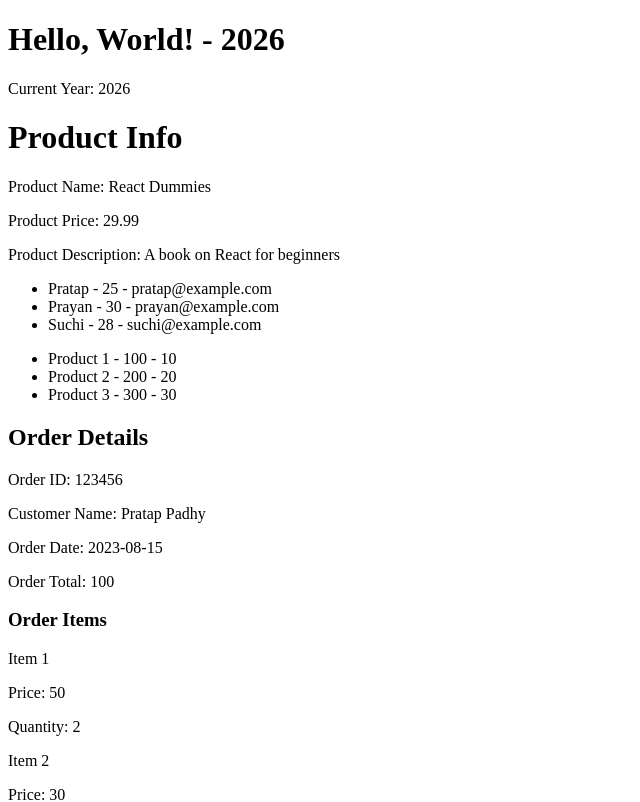
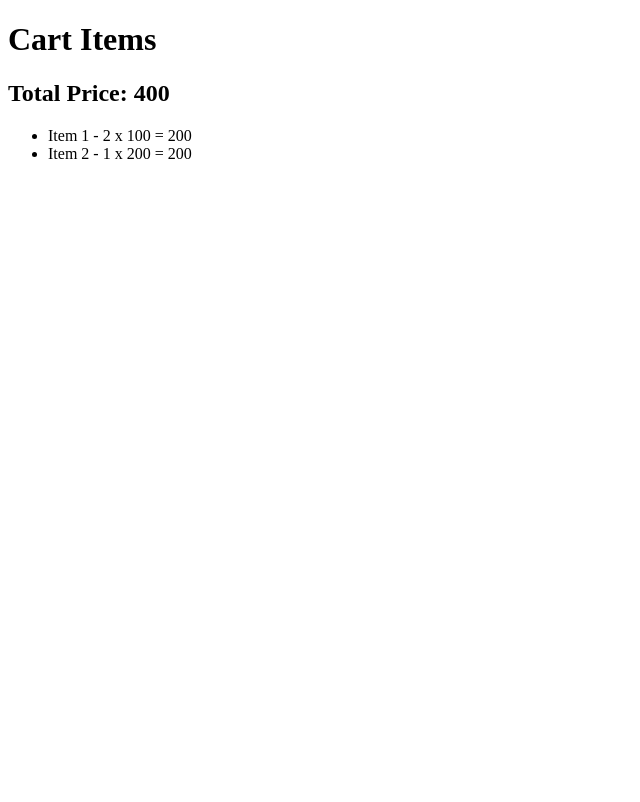
Before and after one commit to pratappadhy2005/react-starter, a React (Vite) app in the folder 11-End-To-End/react-demos/: page / in a window 1280 px wide. Shown: the top 802 px of the page, without its empty margins (0-640 px from the left). Built offline with nearby package versions, Linux system fonts and the light colour scheme.

Commit message:
-Added another example of conditional rendering

```diff
--- a/11-End-To-End/react-demos/src/App.jsx
+++ b/11-End-To-End/react-demos/src/App.jsx
@@ -5,20 +5,14 @@ import ProductList from "./components/ProductList"
 import OrderDetails from "./components/props/OrderDetails"
 import Parent from "./components/children/Parent"
 import Password from "./components/conditional/Password"
+import Cart from "./components/Cart"
 
 
 
 const App = () => {
   return (
     <div>
-      <Greeting />
-      <ProductInfo />
-      <UserList />
-      <ProductList />
-      <OrderDetails />
-      <Parent />
-      <Password isValid={true} />
-      <Password isValid={false} />
+      <Cart />
     </div>
   )
 }
--- /dev/null
+++ b/11-End-To-End/react-demos/src/components/Cart.jsx
@@ -0,0 +1,33 @@
+import React from 'react'
+
+const Cart = () => {
+    const items = [
+        {
+            id: 1,
+            name: 'Item 1',
+            price: 100,
+            quantity: 2
+        },
+        {
+            id: 2,
+            name: 'Item 2',
+            price: 200,
+            quantity: 1
+        }
+    ]
+    return (
+        <div>
+            <h1> Cart Items </h1>
+            {items.length > 0 && <h2>Total Price: {items.reduce((acc, cur) => acc + cur.price * cur.quantity, 0)}</h2>}
+            {items.length > 0 && <ul>
+                {items.map((item) => (
+                    <li key={item.id}>
+                        {item.name} - {item.quantity} x {item.price} = {item.price * item.quantity}
+                    </li>
+                ))}
+            </ul>}
+        </div>
+    )
+}
+
+export default Cart
```
